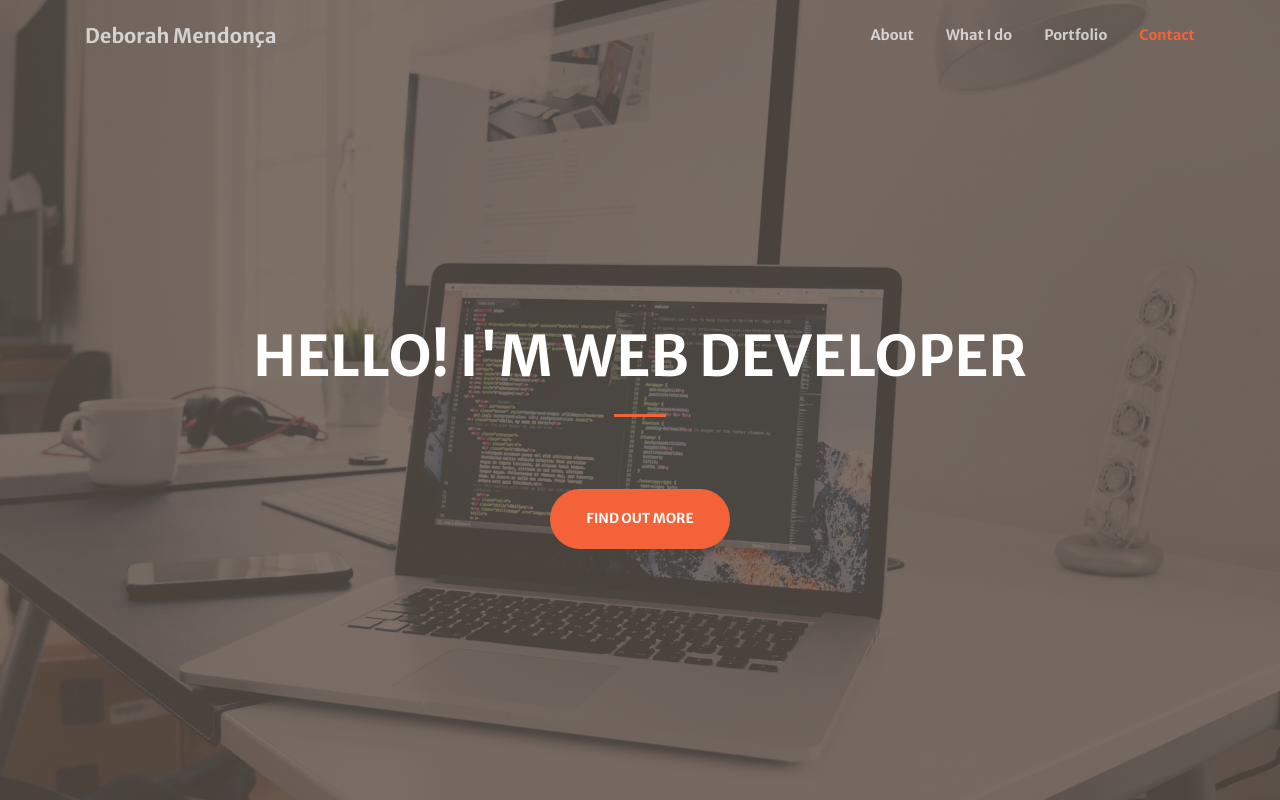
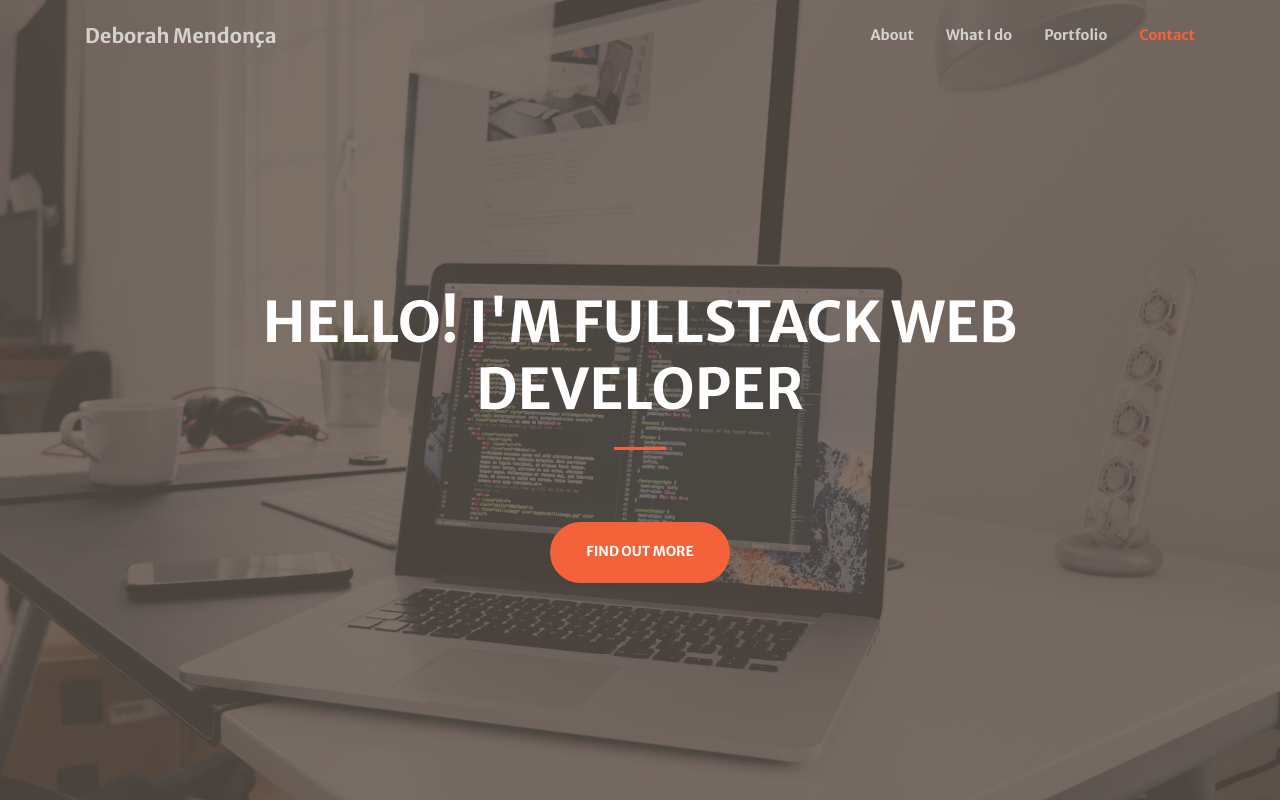
Before and after one commit to DeborahAlmeida/website, a plain HTML site: page index.html in a window 1280 px wide. Shown: the top 800 px of the page. Drawn offline with nearby package versions, Linux system fonts and the light colour scheme.

Commit message:
test updates

```diff
--- a/index.html
+++ b/index.html
@@ -31,7 +31,7 @@
             <div class="container h-100">
                 <div class="row h-100 align-items-center justify-content-center text-center">
                     <div class="col-lg-10 align-self-end">
-                        <h1 class="text-uppercase text-white font-weight-bold">Hello! I'm web developer</h1>
+                        <h1 class="text-uppercase text-white font-weight-bold">Hello! I'm fullstack web developer</h1>
                         <hr class="divider my-4" />
                     </div>
                     <div class="col-lg-8 align-self-baseline">
```
